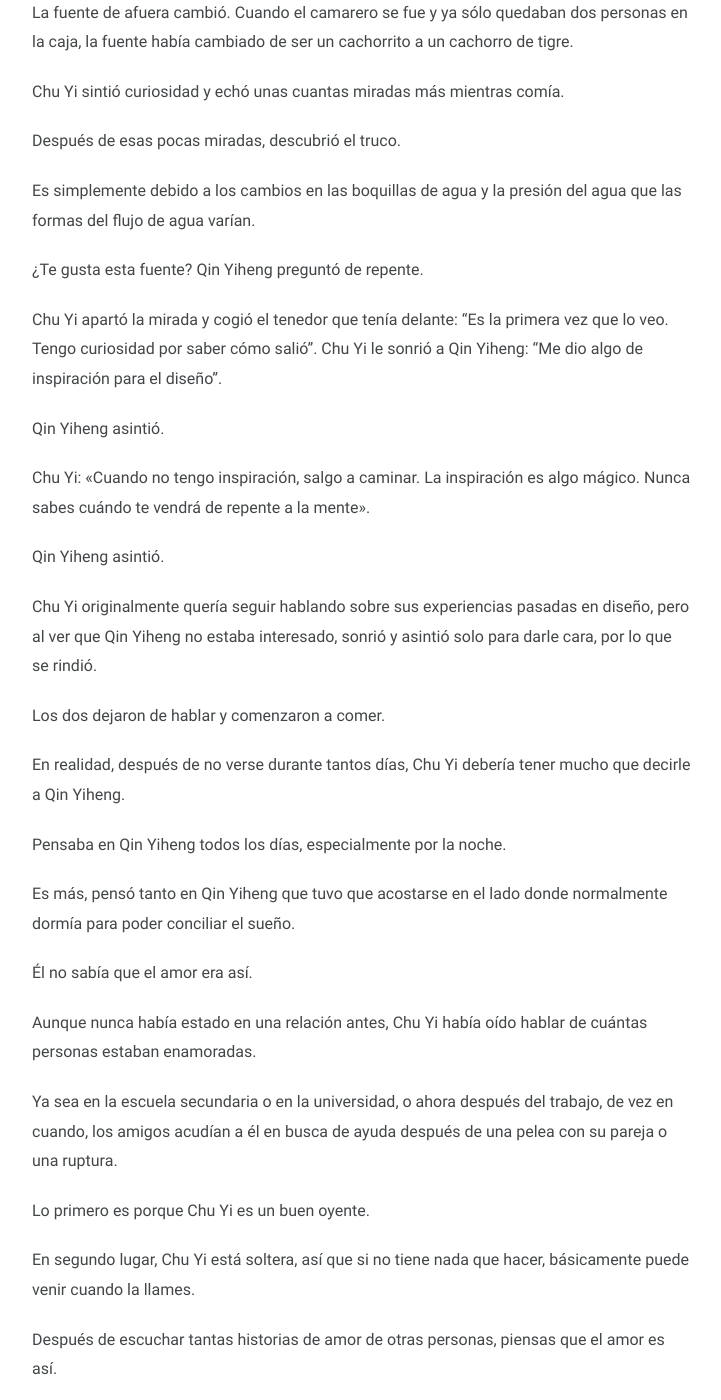
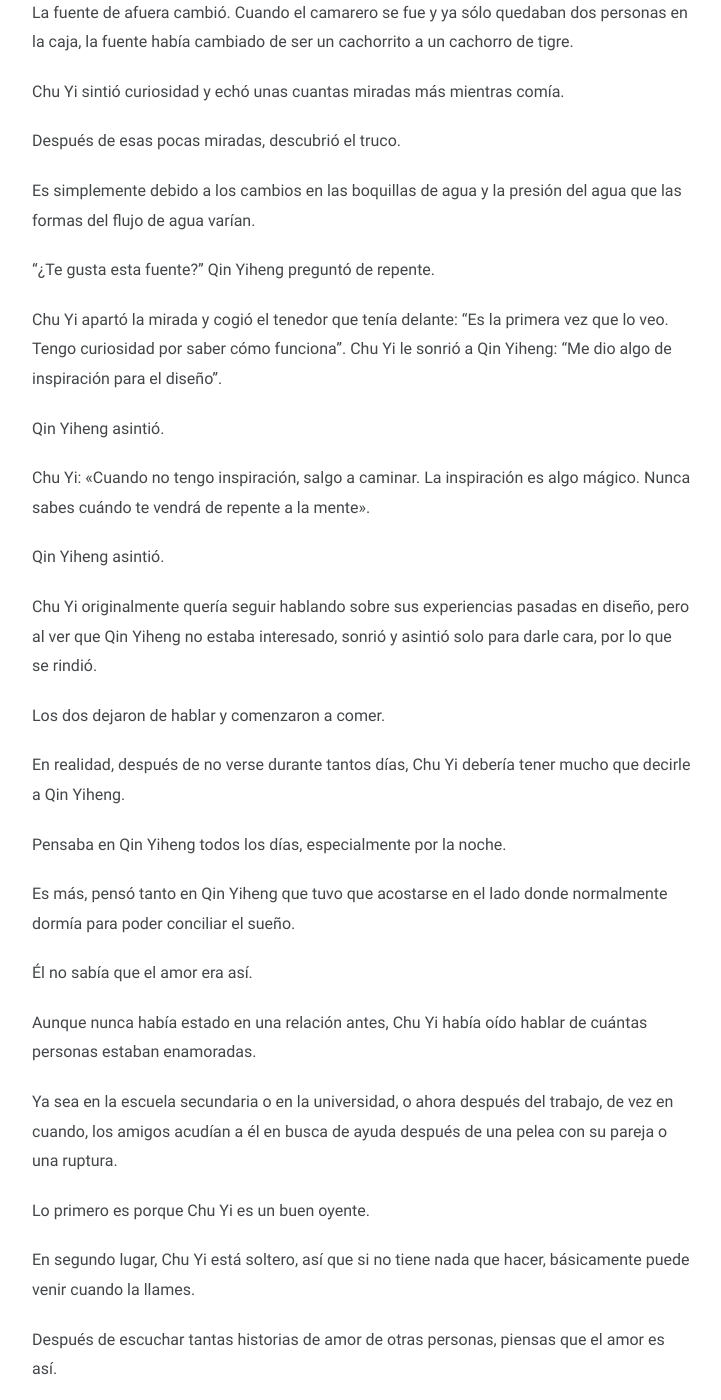
Before and after one commit to taozi-lecturas/taozi-lecturas.github.io, a Jekyll site: the page built from novelas/cacuedv/_posts/2025-03-31-capitulo-58.md, in a window 1280 px wide and 1400 px high, scrolled down 1655 px. Shown: the whole window, without its empty margins (278-999 px from the left). Built offline with Jekyll 4.4.1, drawn with Linux system fonts in a browser that asks for light colours; some of the changed text lies outside the part shown.

Commit message:
Updated Note novelas/cacuedv/_posts/2025-03-31-capitulo-58.md

```diff
--- a/novelas/cacuedv/_posts/2025-03-31-capitulo-58.md
+++ b/novelas/cacuedv/_posts/2025-03-31-capitulo-58.md
@@ -61,9 +59,9 @@ Después de esas pocas miradas, descubrió el truco.
 
 Es simplemente debido a los cambios en las boquillas de agua y la presión del agua que las formas del flujo de agua varían.
 
-¿Te gusta esta fuente? Qin Yiheng preguntó de repente.
+"¿Te gusta esta fuente?" Qin Yiheng preguntó de repente.
 
-Chu Yi apartó la mirada y cogió el tenedor que tenía delante: "Es la primera vez que lo veo. Tengo curiosidad por saber cómo salió". Chu Yi le sonrió a Qin Yiheng: "Me dio algo de inspiración para el diseño".
+Chu Yi apartó la mirada y cogió el tenedor que tenía delante: "Es la primera vez que lo veo. Tengo curiosidad por saber cómo funciona". Chu Yi le sonrió a Qin Yiheng: "Me dio algo de inspiración para el diseño".
 
 Qin Yiheng asintió.
 
@@ -89,7 +87,7 @@ Ya sea en la escuela secundaria o en la universidad, o ahora después del trabaj
 
 Lo primero es porque Chu Yi es un buen oyente.
 
-En segundo lugar, Chu Yi está soltera, así que si no tiene nada que hacer, básicamente puede venir cuando la llames.
+En segundo lugar, Chu Yi está soltero, así que si no tiene nada que hacer, básicamente puede venir cuando la llames.
 
 Después de escuchar tantas historias de amor de otras personas, piensas que el amor es así.
 
```
Also changed, not shown: other parts of novelas/cacuedv/_posts/2025-03-31-capitulo-58.md (+7 -9 lines).
